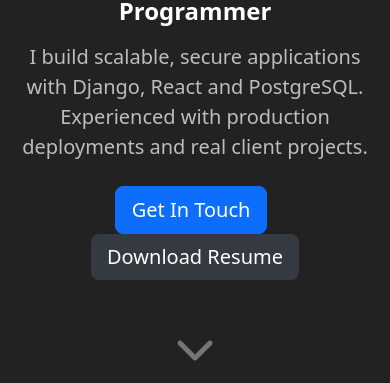
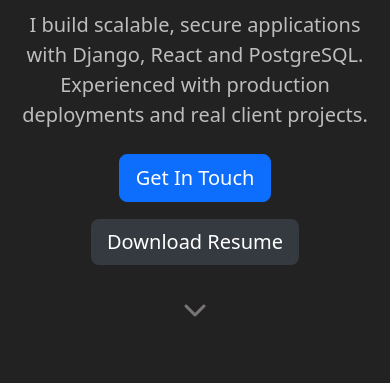
Before and after one commit to SreeragOS/Portfolio, a plain HTML site: page index.html in a window 390 px wide. Shown: the part 461-844 px from the top of the page. Drawn offline with nearby package versions, Linux system fonts and the light colour scheme.

Commit message:
responsive

```diff
--- a/index.html
+++ b/index.html
@@ -8,6 +8,45 @@
   <link href="https://cdn.jsdelivr.net/npm/bootstrap@5.3.2/dist/css/bootstrap.min.css" rel="stylesheet">
   <link rel="stylesheet" href="https://cdnjs.cloudflare.com/ajax/libs/font-awesome/6.4.2/css/all.min.css">
   <style>
+                                                                /* Small mobile arrow below hero buttons */
+                                                                #hero-arrow-mobile {
+                                                                  display: none;
+                                                                }
+                                                                @media (max-width: 576px) {
+                                                                  #hero-arrow {
+                                                                    display: none !important;
+                                                                  }
+                                                                  #hero-arrow-mobile {
+                                                                    display: block;
+                                                                    text-align: center;
+                                                                    margin-top: 0.7rem;
+                                                                  }
+                                                                  #hero-arrow-mobile .bounce-arrow {
+                                                                    font-size: 1.5rem;
+                                                                  }
+                                                                }
+                                                            @media (max-width: 576px) {
+                                                              #hero-arrow {
+                                                                display: none !important;
+                                                              }
+                                                            }
+                                                        /* Space between hero buttons */
+                                                        .hero-btn-group {
+                                                          display: flex;
+                                                          flex-direction: row;
+                                                          justify-content: center;
+                                                          align-items: center;
+                                                          gap: 0.7rem;
+                                                        }
+                                                        @media (max-width: 576px) {
+                                                          .hero-btn-group {
+                                                            flex-direction: column;
+                                                            gap: 1.1rem;
+                                                          }
+                                                          #hero-arrow {
+                                                            bottom: 12px !important;
+                                                          }
+                                                        }
                                                     /* Project card image zoom on hover */
                                                     .project-card .card-img-top {
                                                       transition: transform 0.35s cubic-bezier(.23,1.01,.32,1);
@@ -129,6 +168,10 @@
       <h2 id="hero-role" class="mb-3 hero-animate" style="font-size:1.5rem; font-weight:700; opacity:0; transform:translateY(-30px);">Full-Stack Developer & Python Programmer</h2>
       <p id="hero-desc" class="lead mb-4 hero-animate" style="opacity:0; transform:translateY(-30px);">I build scalable, secure applications with Django, React and PostgreSQL.<br>Experienced with production deployments and real client projects.</p>
       <div class="mb-4">
+      <div class="hero-btn-group">
+        <a id="hero-btn-contact" href="#contact" class="btn btn-primary btn-lg hero-animate" style="opacity:0; transform:translateY(-30px);">Get In Touch</a>
+        <a id="hero-btn-resume" href="Sreerag.pdf" class="btn btn-outline-light btn-lg resume-btn hero-animate" download target="_blank" rel="noopener noreferrer" style="opacity:0; transform:translateY(-30px);">Download Resume</a>
+      </div>
       <div id="hero-arrow" style="position:absolute;left:50%;bottom:32px;transform:translateX(-50%);z-index:10;">
         <span class="bounce-arrow" style="display:inline-block;font-size:2.5rem;color:#686767;cursor:pointer;">
           <a href="#about" id="hero-arrow-link" style="text-decoration:none;">
@@ -138,8 +181,14 @@
           </a>
         </span>
       </div>
-        <a id="hero-btn-contact" href="#contact" class="btn btn-primary btn-lg me-2 hero-animate" style="opacity:0; transform:translateY(-30px);">Get In Touch</a>
-        <a id="hero-btn-resume" href="Sreerag.pdf" class="btn btn-outline-light btn-lg resume-btn hero-animate" download target="_blank" rel="noopener noreferrer" style="opacity:0; transform:translateY(-30px);">Download Resume</a>
+      <!-- Small arrow for mobile only -->
+      <div id="hero-arrow-mobile">
+        <a href="#about" id="hero-arrow-link-mobile" style="text-decoration:none;">
+          <span class="bounce-arrow" style="display:inline-block;color:#797474;cursor:pointer;">
+            <i class="fas fa-chevron-down"></i>
+          </span>
+        </a>
+      </div>
       </div>
         <style>
           .resume-btn {
```
Lines whose indentation alone changed are shown as unchanged.
